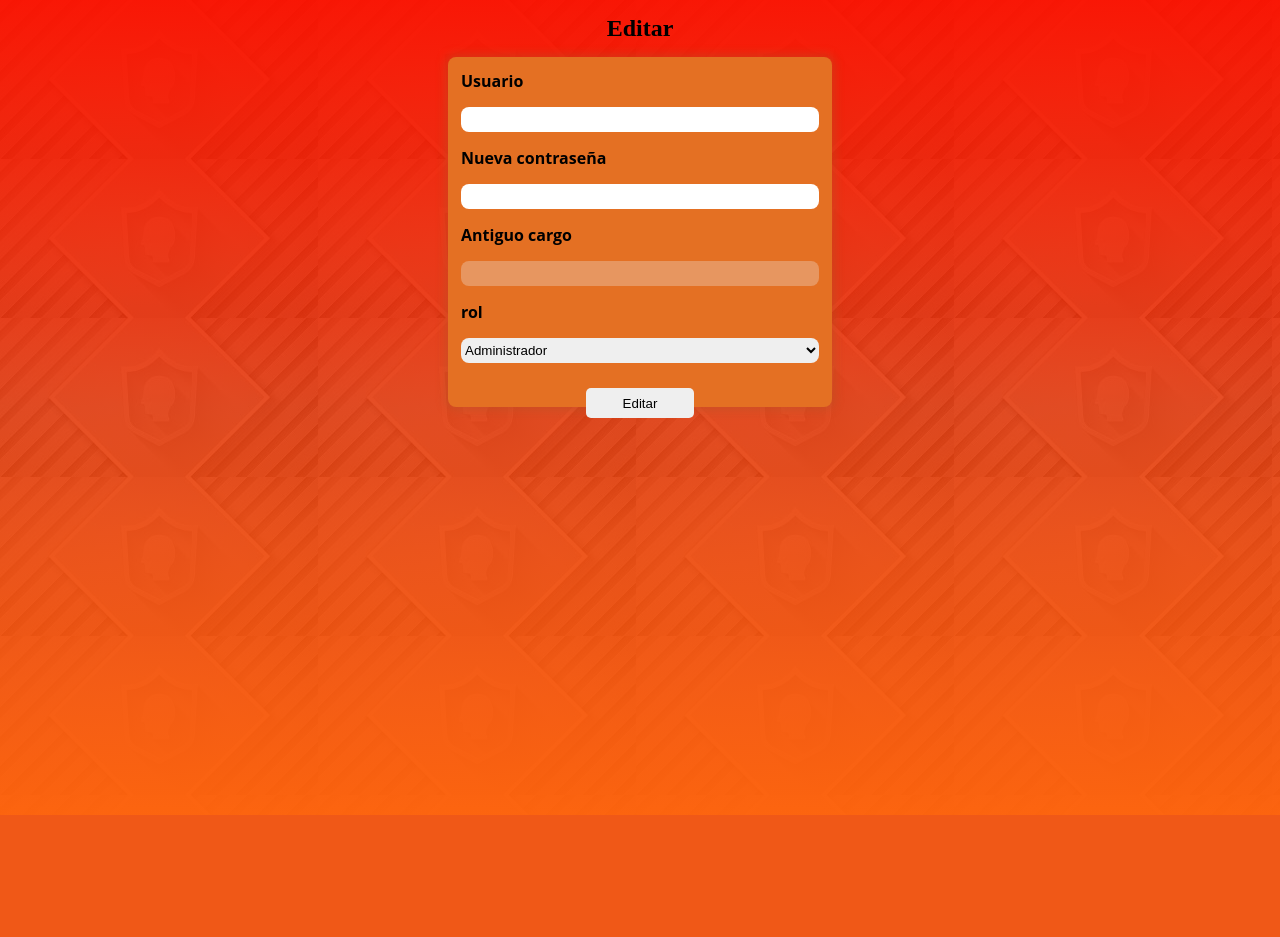
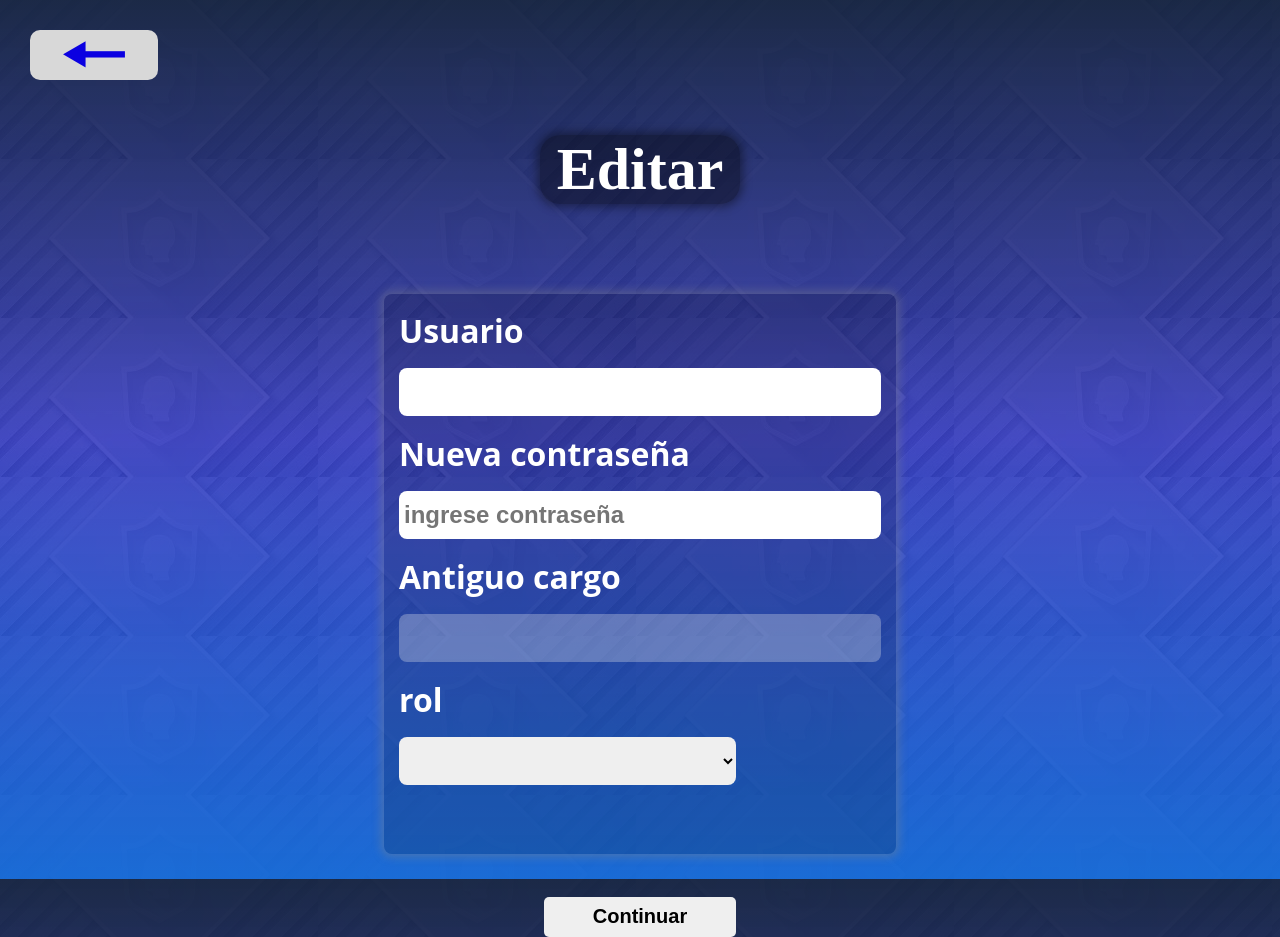
Before and after one commit to brayanmf/login_crud.github, a PHP site: page /editar.php in a window 1280 px wide. Before the commit the page ends 815 px from the top, so only its background shows below. Run offline with PHP 8.4, Linux system fonts and the light colour scheme; data that the repository does not hold is empty.

Commit message:
update,diseño

```diff
--- a/controlador/editar1.php
+++ b/controlador/editar1.php
@@ -9,7 +9,7 @@ if(isset($_GET['id'])){
 
 if (isset($_POST['ingresar'])){
     if(empty($_POST['usuario'])){
-        $error['email']="requerimos el email";
+        $error['email']="requerimos el usuario";
     }
     if(empty($_POST['contraseña'])){
         $error['pas']="requerimos la contraseña";
@@ -18,7 +18,7 @@ if (isset($_POST['ingresar'])){
 
     if(count($error)==0){
 
-        $user->user=$_POST['usuario'];/*le paso como parametro los pos (solo esto esta modificado si sale mal es por esto) */
+        $user->user=$_POST['usuario'];/* */
         $user->password=$_POST['contraseña'];
         $user->select=$_POST['select'];
         $user->id=$_POST['id'];
--- a/controlador/tabla1.php
+++ b/controlador/tabla1.php
@@ -14,8 +14,8 @@ foreach($a as $fila){$count++; ?>
 <td ><?php echo $count;?></td>
 <td ><?php echo $fila['usuario']; ?></td>
 <td ><?php echo $fila['rol']; ?></td>
-<td>    <a href="editar.php?editar&id=<?php echo $fila["id"] ?>"class="a">editar<i class="fas fa-trash-alt"></i></a>
-  <a href="panel.php?id=<?php echo $fila["id"] ?>" class="a" style="margin-left:5px">borrar<i class="fas fa-edit"></i></a></td>
+<td>    <a href="editar.php?editar&id=<?php echo $fila["id"] ?>"class="a">editar<i class="fas fa-edit"></i></a>
+  <a href="panel.php?id=<?php echo $fila["id"] ?>" class="a" style="margin-left:5px">borrar<i class="fas fa-trash-alt"></i></a></td>
 
   </tr>
 <?php
--- a/css/style.css
+++ b/css/style.css
@@ -5,15 +5,15 @@
 }
 body{
 
-
+    overflow-x: hidden;
     max-width: 11000px;
     width: 100%;
     background: linear-gradient(to bottom,/*degradadp*/
-    rgba(250,19,1,.98),
-    rgba(227,57,11,.89),
-    rgba(253,99,13,.99)
+    rgba(24, 38, 68, 0.98),
+    rgba(53, 58, 191, 0.89),
+    rgba(24, 106, 213, 0.99)
     ),url(../asset/images.jpg);
-    height: 100vh;
+  min-height: 100vh;
 
 }
 
@@ -23,97 +23,181 @@ section{
     width: 100%;
 
 
+    /*titulo*/
 }
 .titulo{
-    margin: 15px auto;
+    margin: 55px auto;
     text-align: center;
-
+    color: #fff;
+    font-size: 2.5rem;
+    border-radius: 20px;
+    background: rgba(0, 0, 0, 0.4);
+    width: 200px;
+	box-shadow: 0px 0px 10px 3px rgba(0, 0, 0, 0.4);
 
 }
+/*formulario*/
 .formulario{
-    margin:auto;
+    margin: 7% auto 2%;
+
     width: 30%;
-    height: 350px;
-    padding: 13px;
-    background: #e47023;
+    height: 40%;
+    padding: 15px;
+    background: #0003042c;
     border-radius: 8px;
-    -webkit-box-shadow: 0px 0px 10px 3px rgba(175, 88, 41, 0.4);
-	-moz-box-shadow: 0px 0px 10px 3px rgba(175, 88, 41, 0.4);
-	box-shadow: 0px 0px 10px 3px rgba(175, 88, 41, 0.4);
+    -webkit-box-shadow: 0px 0px 10px 3px rgba(136, 136, 136, 0.4);
+	-moz-box-shadow: 0px 0px 10px 3px rgba(136, 136, 136, 0.4);
+	box-shadow: 0px 0px 10px 3px rgba(136, 136, 136, 0.4);
+
 }
 
-.formulario input,label,select{
+.formulario input,label{
+    display:block;
+    color: #fff;
+    font-size: 2rem;
+    font-weight: bold;
     width: 100%;
 }
+.formulario select
+{ font-size: 1.5rem;
+    padding-left: 5px;
+    width: 70%;
+    margin: 1rem 0;
+    height: 3rem;
+    border-radius: 8px;
+    color: #000;
+    border: none;
+    outline: none;
+  }
+
+.formulario select option{
+    color: #000;
+
+}
+
 .formulario input{
-    margin: 15px 0;
-    height: 25px;
+    font-size: 1.5rem;
+    padding-left: 5px;
+    width: 100%;
+    margin: 1rem 0;
+    height: 3rem;
     border-radius: 8px;
+    color: #000;
     border: none;
     outline: none;
 
 
 }
 
+.formulario input::placeholder {
+
+    font-size: 1.5rem;
+  }
 .formulario label{
     font-family: 'Open Sans', sans-serif;
     font-weight:bolder;
 }
 .formulario button{
     border-radius: 5px;
-    height: 30px;
-    width: 30%;
-    margin: 10px auto;
+    height: 40px;
+    width: 40%;
+    margin: 6rem auto;
     display: block;
     cursor: pointer;
+    border: none;
+    font-size: 20px;
+    font-weight: 700;
 
-    border: none;
 
 }
 .formulario button:hover{
-    border: solid 2px rgba(252, 8, 8, 0.8) ;
+  background-color: #000;
+  color: #fff;
+
 }
+
+
+
+/*alerta*/
 .alert{
     padding: 10px;
     background: rgb(194, 60, 60);
 }
+
+/*tabla*/
 .tabla{
     width: 40%;
     margin: 120px auto;
-    background: #ff5e01;
+    background: rgba(12, 8, 218, 0.412);
     border: none ;
     border-radius: 8px;
-    -webkit-box-shadow: 0px 0px 10px 3px rgba(107, 69, 49, 0.4);
-	-moz-box-shadow: 0px 0px 10px 3px rgba(107, 69, 49, 0.4);
-	box-shadow: 0px 0px 10px 3px rgba(107, 69, 49, 0.4);
+    -webkit-box-shadow: 0px 0px 10px 3px rgba(255, 255, 255, 0.4);
+	-moz-box-shadow: 0px 0px 10px 3px rgba(255, 255, 255, 0.4);
+	box-shadow: 0px 0px 10px 3px rgba(255, 255, 255, 0.4);
 
 }
 .tabla thead tr th
-{   height: 30px;
-    border: none;
+{  color: #fff;
+     height: 40px;
+
+    /*border: none;*/
     border-radius: 5px;
-    background: rgb(205, 50, 50);
-    -webkit-box-shadow: 0px 0px 10px 3px rgba(92, 68, 54, 0.4);
-	-moz-box-shadow: 0px 0px 10px 3px rgba(92, 68, 54, 0.4);
-	box-shadow: 0px 0px 10px 3px rgba(92, 68, 54, 0.4);
+    background: rgba(0, 0, 0, 0.631);
+    -webkit-box-shadow: 0px 0px 10px 3px rgba(0, 0, 0, 0.337);
+	-moz-box-shadow: 0px 0px 10px 3px rgba(0, 0, 0, 0.337);
+	box-shadow: 0px 0px 10px 3px rgba(0, 0, 0, 0.337);
 
 
 }
-.formulario select{
+.tabla tbody tr td{
+    color: rgb(177, 177, 177);
+    border: 2px solid black;
+    border-radius: 5px;
+    height: 30px;
+    text-align: center;
+}
+
+
+
+/*.formulario select{
     margin: 15px 0;
     height: 25px;
     border-radius: 8px;
+
     border: none;
     outline: none;
 
+}*/
+.bton{
+    display: block;
+    width: 10%;
+    height: 50px;
+    text-align: center;
+    line-height: 50px;
+    font-size: 80px;
+    color: rgba(11, 0, 225);
+    background: rgb(216, 216, 216);
+    border-radius: 10px;
+    margin: 30px;
 }
 a{
+    color: rgb(255, 255, 255);
     font-size: 15px;
    text-decoration:none;
 
 }
-.tabla tbody tr td{
-    text-align: center;
+a:hover{
+    color: rgba(125, 122, 160, 0.446);
+}
+
+.f a{
+    font-size: inherit;
+    margin: inherit;
+    color: inherit;
+}
+.f a:hover{
+    color: red;
+
 }
 
 .block{
@@ -125,25 +209,68 @@ a{
 div .a{
 margin:15px 10px 0;
 }
-@media screen and (max-width: 700px){
+@media screen and (min-width: 1200px){
+
 
     .formulario{
 
-        width: 60%;
-    }
-    .tabla{
-        width: 60%;
 
-    }
-}
-@media screen and (max-width: 500px){
 
-    .formulario{
-
-        width: 90%;
+        width: 40%;
+        height: 70vh;
     }
     .tabla{
         width: 90%;
 
     }
 }
+@media screen and (max-width: 800px){
+    .formulario  .select,.select option{
+        font-size: 1rem;
+
+    }
+
+    .bton{
+        display: block;
+        width: 80%;
+        margin: 20px auto;
+    }
+
+    .formulario{
+        height: 70vh;
+        width: 60%;
+    }
+    .tabla{
+        width: 90%;
+
+    }
+
+.formulario input::placeholder {
+
+    font-size: 1.3rem;
+  }
+}
+@media screen and (max-width: 300px){
+    .formulario .select,.select option{
+        font-size: 1rem;
+
+
+
+    }
+
+
+    .formulario{
+
+
+        width: 90%;
+    }
+
+.formulario input::placeholder {
+
+    font-size: 1rem;
+  }
+    .tabla{
+        width: 90%;
+
+    }
+}
--- a/editar.php
+++ b/editar.php
@@ -12,9 +12,11 @@ require('./controlador/editar1.php');
 <body>
 
   <section>
+  <a class="bton" href="./panel.php">&#129044;</a>
        <div class="titulo">
            <h1>Editar</h1>
        </div>
+
     <form action="" class="formulario"   method="post">
     <?php if(count($error)>0):?>
                 <div class="alert">
@@ -24,21 +26,22 @@ require('./controlador/editar1.php');
                   </div>
     <?php endif;?>
         <label>Usuario</label>
-        <input type="text" name="usuario" value="<?php echo $usuario['usuario'] ?>">
+        <input type="text" name="usuario" value="<?php echo $usuario['usuario'] ?>" >
         <label>Nueva contraseña</label>
-        <input type="password" name="contraseña" >
+        <input type="password" name="contraseña"  placeholder="ingrese contraseña">
 
         <label>Antiguo cargo</label>
         <input type="text"  value="<?php echo $usuario['rol'] ?>" disabled >
         <label>rol</label>
         <select name="select" class="select" ><!--ajax-->
+           <option selected disabled><?php echo $usuario['rol'] ?></option>
             <option>Administrador</option>
             <option>Jefe de Personal</option>
             <option>Usuario</option>
         </select>
 
         <input type="hidden" name="id" value="<?php echo $usuario['id']?>">
-        <button type="submit" name="ingresar">Editar</button>
+        <button type="submit" name="ingresar">Continuar</button>
     </form>
     </section>
 
--- a/modelo/conexion.php
+++ b/modelo/conexion.php
@@ -2,7 +2,7 @@
 class conectar{
     public static function Conexiones(){
         try{
-            $conexion=new PDO('mysql:host=localhost;dbname=logincrud','root','');
+            $conexion=new PDO('mysql:host=localhost;dbname=db','root','');
             $conexion->setAttribute(PDO::ATTR_ERRMODE,PDO::ERRMODE_EXCEPTION);
             $conexion->exec("SET CHARACTER SET UTF8");
         }catch(PDOException $b){
--- a/panel.php
+++ b/panel.php
@@ -7,7 +7,7 @@ require_once "head.php";
 ?>
 <div class="block">
   <h1>Bienvenido : <?php echo $_SESSION['usuario'] ?></h1>
-  <h1 class="a"><a href="panel.php?cerrar=cerrar">Cerrar Sesion</a> </h1>
+  <h1 class="f"><a href="panel.php?cerrar=cerrar"> &#128100; Cerrar Sesion</a> </h1>
 </div>
 
 
@@ -17,7 +17,7 @@ require_once "head.php";
       <th>Nro</th>
       <th>usuario</th>
       <th>rol</th>
-      <th><a href="crear.php">Crear<i class="fas fa-plus"></i></a></th>
+      <th><a  href="crear.php">Agregar <i class="fas fa-plus"></i></a></th>
 
     </tr>
   </thead>
```
Also changed, not shown: crear.php (+6 -5 lines), index.php (+10 -6 lines), db.sql (renamed from usuarios.sql).
